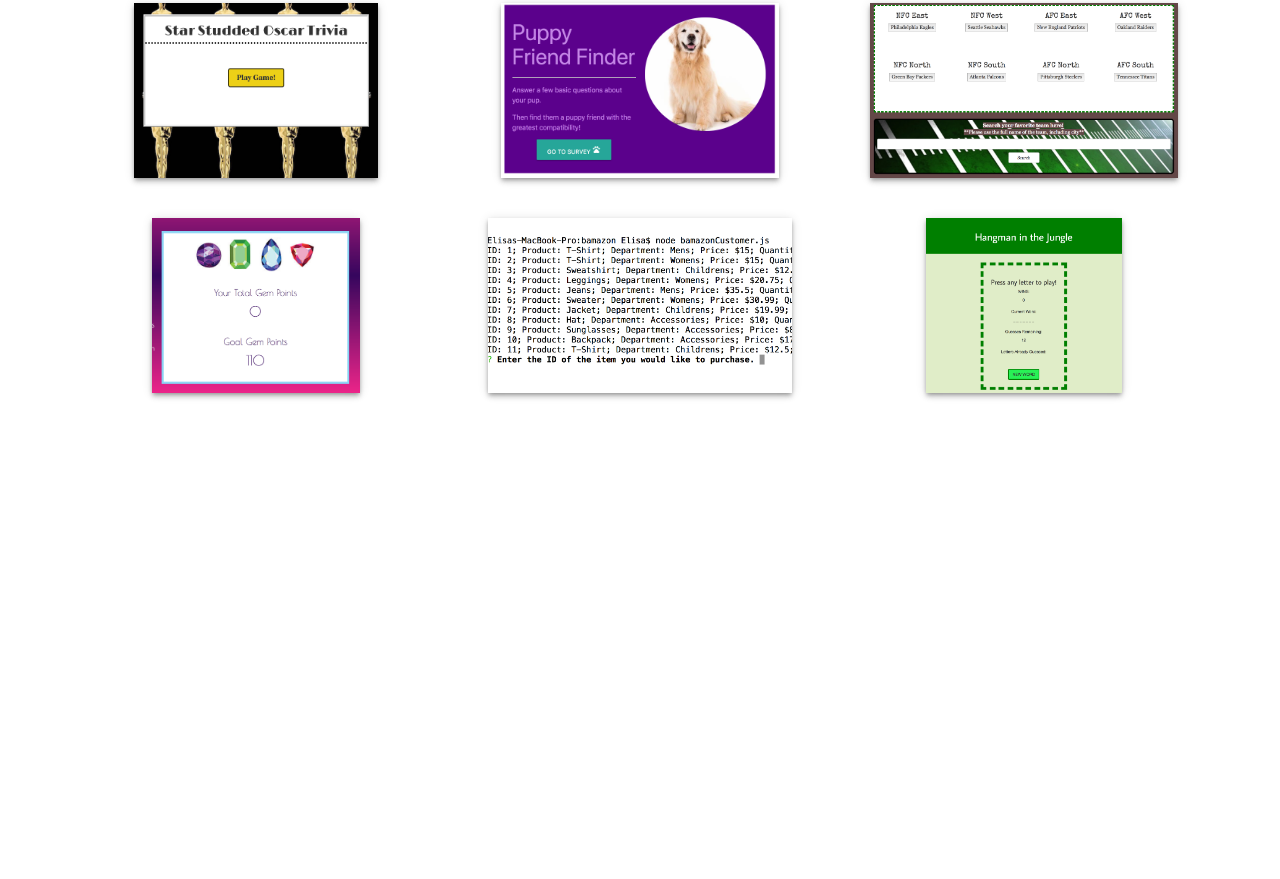
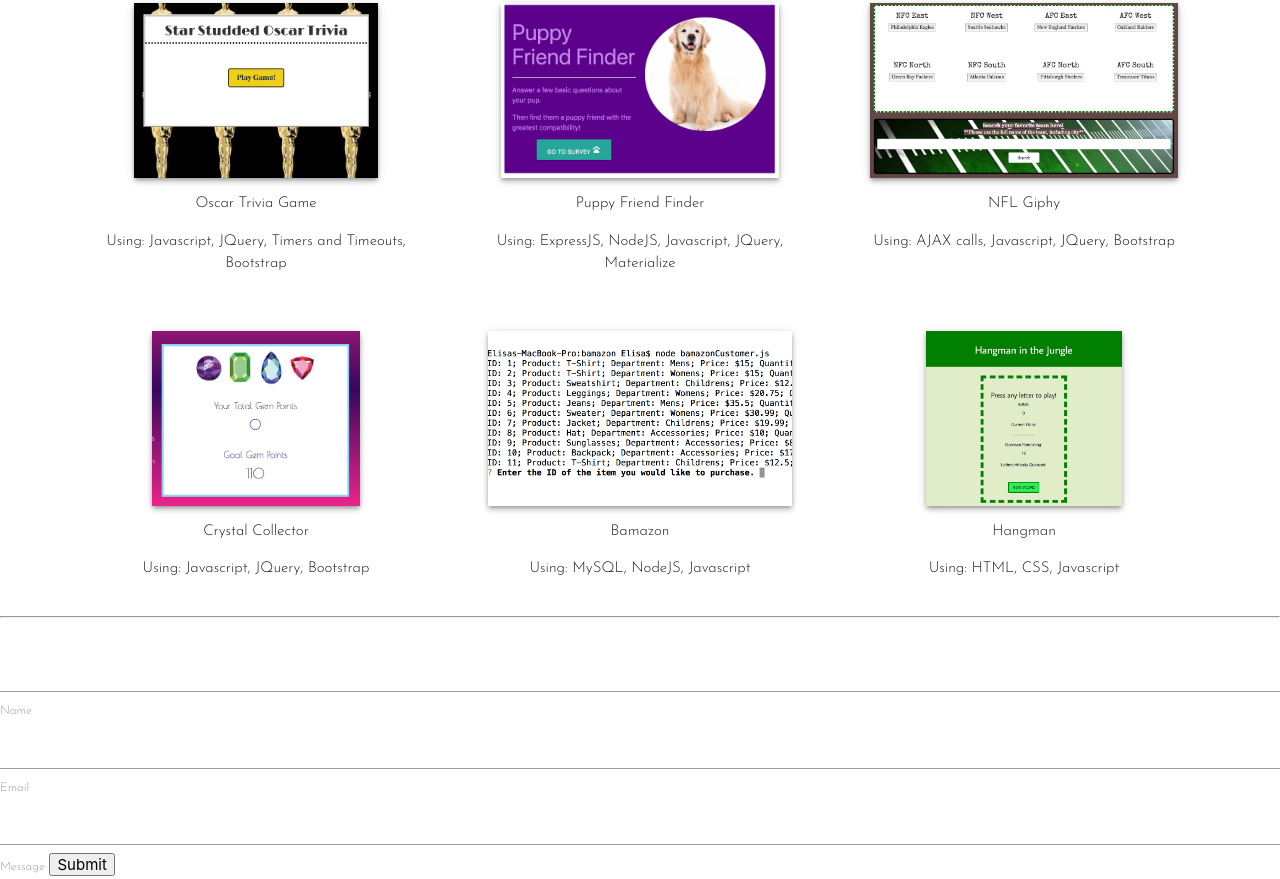
Before and after one commit to elisasara/Portfolio, a plain HTML site: page index.html in a window 1280 px wide. Shown: the part 1472-2351 px from the top of the page. Before the commit the page ends 1885 px from the top, so only its background shows below. Drawn offline with nearby package versions, Linux system fonts and the light colour scheme.

Commit message:
added beginning of form

```diff
--- a/index.html
+++ b/index.html
@@ -9,6 +9,7 @@
     <link rel="stylesheet" type="text/css" href="style.css">
     <link rel="stylesheet" href="https://cdnjs.cloudflare.com/ajax/libs/materialize/1.0.0-beta/css/materialize.min.css">
     <link href="https://fonts.googleapis.com/css?family=Josefin+Sans:300,400,600,600i,700" rel="stylesheet">
+
     <body>
         <div id="main">
             <div class="container">
@@ -32,9 +33,9 @@
                     <center>
                         <h3>About Elisa</h3>
                     </center>
-                <p class="flow-text">A full-stack web developer with a background in non-profit fundraising, communications, event planning, and
-                    project management. A collaborative team player driven to continually learn new skills. A quick learner,
-                    strategic thinker, and problem solver.</p>
+                    <p class="flow-text">A full-stack web developer with a background in non-profit fundraising, communications, event planning,
+                        and project management. A collaborative team player driven to continually learn new skills. A quick
+                        learner, strategic thinker, and problem solver.</p>
                 </div>
             </div>
         </div>
@@ -93,33 +94,88 @@
                     <!-- Hangman game, Crystal Collector, Trivia Game, Giphy, bamazon, friendFinder -->
                     <div class="col m4">
                         <!--item 1 -->
-                    <a href="https://elisasara.github.io/TriviaGame/" target="blank"><img src="./images/triviaGame.png" class="portfolioImage z-depth-2"></a>
+                        <a href="https://elisasara.github.io/TriviaGame/" target="blank">
+                            <img src="./images/triviaGame.png" class="portfolioImage z-depth-2">
+                        </a>
+                        <center>
+                            <p class="title">Oscar Trivia Game</p>
+                            <p>Using: Javascript, JQuery, Timers and Timeouts, Bootstrap</p>
+                        </center>
                     </div>
                     <div class="col m4">
                         <!--item 2 -->
-                    <a href="https://calm-thicket-18212.herokuapp.com/" target="blank"><img src="./images/friendFinder.png" class="portfolioImage z-depth-2"></a>
+                        <a href="https://calm-thicket-18212.herokuapp.com/" target="blank">
+                            <img src="./images/friendFinder.png" class="portfolioImage z-depth-2">
+                        </a>
+                        <center>
+                            <p class="title">Puppy Friend Finder</p>
+                            <p>Using: ExpressJS, NodeJS, Javascript, JQuery, Materialize</p>
+                        </center>
                     </div>
                     <div class="col m4">
                         <!--item 3 -->
-                    <a href="https://elisasara.github.io/giphy-project/"><img src="./images/giphy.png" class="portfolioImage z-depth-2"></a>
+                        <a href="https://elisasara.github.io/giphy-project/">
+                            <img src="./images/giphy.png" class="portfolioImage z-depth-2">
+                        </a>
+                            <center>
+                                <p class="title">NFL Giphy</p>
+                                <p>Using: AJAX calls, Javascript, JQuery, Bootstrap</p>
+                            </center>
                     </div>
                 </div>
                 <div class="row" id="row2">
                     <div class="col m4">
                         <!--item 4 -->
-                    <a href="https://elisasara.github.io/crystal-collector/"><img src="./images/crystalCollector.png" class="portfolioImage z-depth-2"></a>
+                        <a href="https://elisasara.github.io/crystal-collector/">
+                            <img src="./images/crystalCollector.png" class="portfolioImage z-depth-2">
+                        </a>
+                        <center><p class="title">Crystal Collector</p>
+                        <p>Using: Javascript, JQuery, Bootstrap</p></center>
                     </div>
                     <div class="col m4">
                         <!--item 5 -->
-                    <a href="https://github.com/elisasara/bamazon" target="blank"><img src="./images/bamazon.png" class="portfolioImage z-depth-2"></a>
+                        <a href="https://github.com/elisasara/bamazon" target="blank">
+                            <img src="./images/bamazon.png" class="portfolioImage z-depth-2">
+                        </a>
+                        <center><p class="title">Bamazon</p>
+                        <p>Using: MySQL, NodeJS, Javascript</p></center>
                     </div>
                     <div class="col m4">
                         <!--item 6 -->
-                    <a href="https://elisasara.github.io/Hangman-Game/" target="blank"><img src="./images/hangman.png" class="portfolioImage z-depth-2"></a>
-
+                        <a href="https://elisasara.github.io/Hangman-Game/" target="blank">
+                            <img src="./images/hangman.png" class="portfolioImage z-depth-2">
+                        </a>
+                        <center><p class="title">Hangman</p>
+                            <p>Using: HTML, CSS, Javascript</p></center>
                     </div>
                 </div>
             </div>
+        </div>
+        <hr >
+
+        <div id="contactMe">
+            <div class="row">
+                <div class="col m4">
+                    <!-- Github -->
+                </div>
+                <div class="col m4">
+                    <!-- LinkedIn -->
+                </div>
+                <div class="col m4">
+                    <!-- Email -->
+                </div>
+            </div>
+            <form>
+                <input type="text" id="name">
+                <label for="name">Name</label>
+                <br />
+                <input type="email" id="email">
+                <label for="email">Email</label>
+                <br />
+                <input type="text" id="message">
+                <label for="message">Message</label>
+                <button type="submit">Submit</button>
+            </form>
         </div>
 
     </body>
```
Lines whose indentation alone changed are shown as unchanged.
